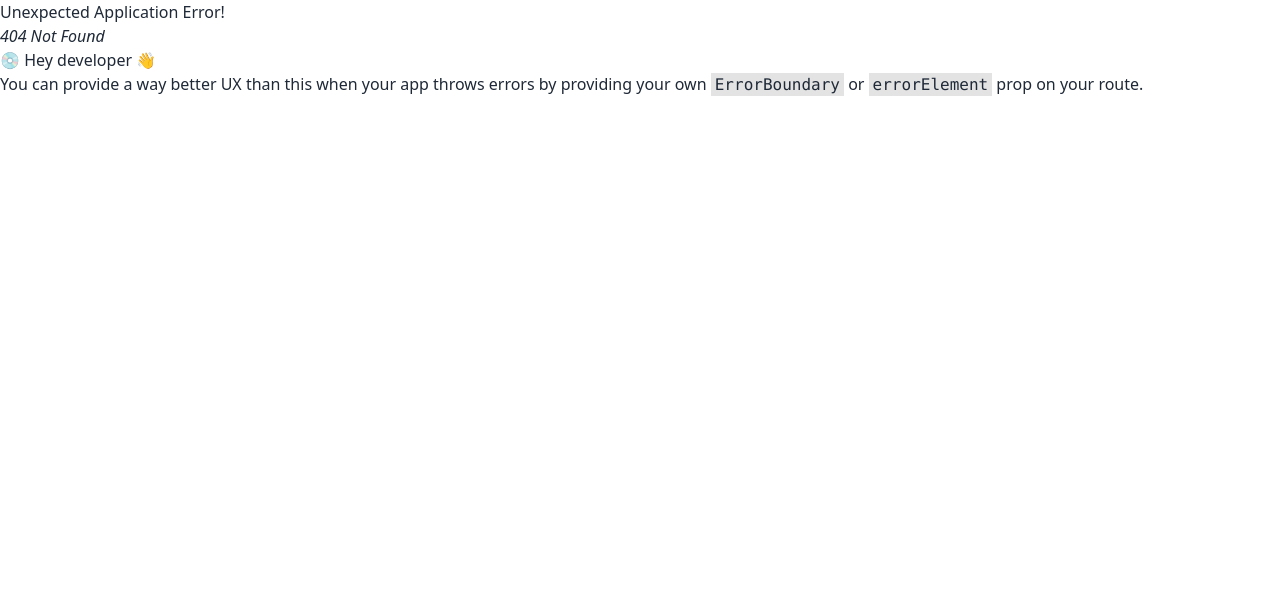
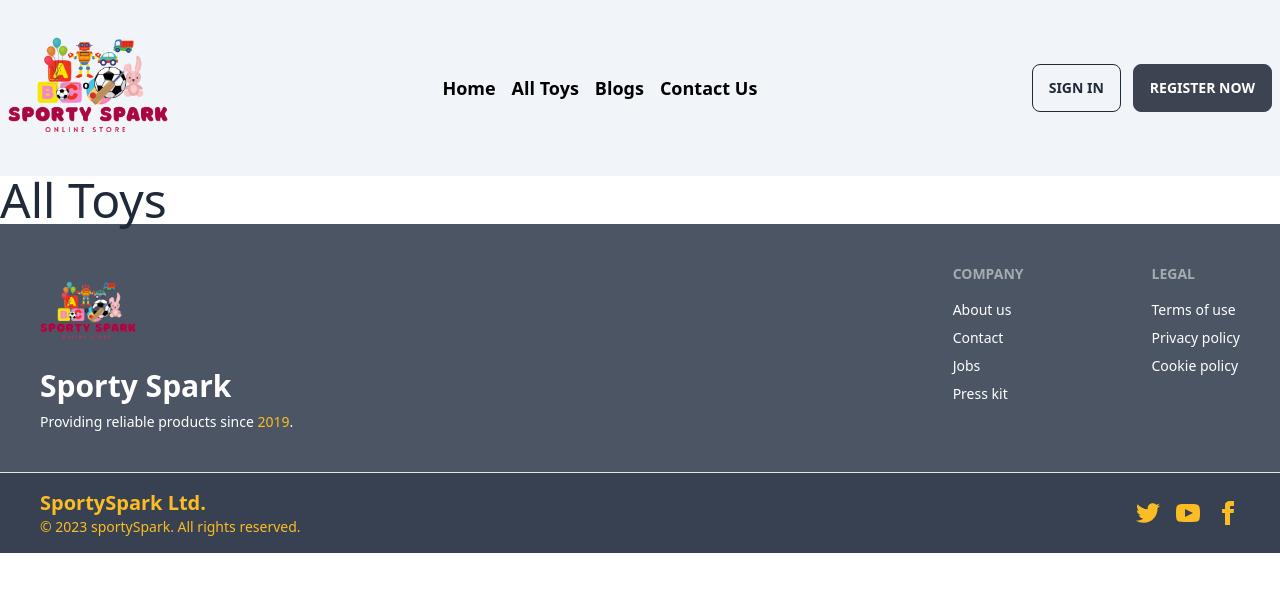
Before and after one commit to hazratshahjalal/SportySpark-client-side, a React (Vite) app: page /allToys in a window 1280 px wide. Before the commit this address had no page. Shown: the top 592 px of the page. Built offline with nearby package versions, Linux system fonts and the light colour scheme.

Commit message:
footer menu updated

```diff
--- /dev/null
+++ b/src/pages/AllToys/AllToys.jsx
@@ -0,0 +1,11 @@
+import React from 'react';
+
+const AllToys = () => {
+  return (
+    <div>
+      <h1 className="text-5xl">All Toys</h1>
+    </div>
+  );
+};
+
+export default AllToys; <h1 className="text-5xl">All Toys</h1>
--- a/src/pages/shared/Footer/Footer.jsx
+++ b/src/pages/shared/Footer/Footer.jsx
@@ -4,7 +4,7 @@
 const Footer = () => {
   return (
     <div className="">
-      <footer className="footer p-10  bg-gray-600 text-neutral-content">
+      <footer className="footer p-10 flex justify-between bg-gray-600 text-neutral-content">
         <div>
           <div>
             <Link to='/'> <img className='w-24 !important' src={logo} alt="" />
@@ -13,41 +13,36 @@
           <h2 className="text-3xl font-bold">Sporty Spark</h2>
           <p className="">Providing reliable products since <span className="text-warning">2019</span>.</p>
         </div>
-        <div>
-          <span className="footer-title">Services</span>
-          <Link className="link link-hover">Branding</Link>
-          <Link className="link link-hover">Design</Link>
-          <Link className="link link-hover">Marketing</Link>
-          <Link className="link link-hover">Advertisement</Link>
-        </div>
-        <div>
+        <div className="flex justify-between gap-x-32	">
+          <div className="flex flex-col gap-2">
             <span className="footer-title">Company</span>
-          <Link className="link link-hover">About us</Link>
-          <Link className="link link-hover">Contact</Link>
+            <Link to='/aboutUs' className="link link-hover">About us</Link>
+            <Link to='/contact' className="link link-hover">Contact</Link>
             <Link className="link link-hover">Jobs</Link>
             <Link className="link link-hover">Press kit</Link>
           </div>
-        <div>
+          <div className="flex flex-col gap-2">
             <span className="footer-title">Legal</span>
             <Link className="link link-hover">Terms of use</Link>
             <Link className="link link-hover">Privacy policy</Link>
             <Link className="link link-hover">Cookie policy</Link>
           </div>
+        </div>
       </footer>
       <footer className="footer px-10 py-4 border-t  bg-gray-700 text-neutral-content border-base-300">
         <div className="items-center grid-flow-col">
 
-          <p className="text-warning"> <span className="font-bold text-xl">SportySpark Ltd.</span><br />
+          <p className="text-warning"> <span className="font-bold text-xl hover:text-white">SportySpark Ltd.</span><br />
             &copy; {new Date().getFullYear()} sportySpark. All rights reserved.
           </p>
 
 
         </div>
         <div className="md:place-self-center md:justify-self-end">
-          <div className="grid grid-flow-col gap-4 text-warning">
-            <Link><svg xmlns="http://www.w3.org/2000/svg" width="24" height="24" viewBox="0 0 24 24" className="fill-current"><path d="M24 4.557c-.883.392-1.832.656-2.828.775 1.017-.609 1.798-1.574 2.165-2.724-.951.564-2.005.974-3.127 1.195-.897-.957-2.178-1.555-3.594-1.555-3.179 0-5.515 2.966-4.797 6.045-4.091-.205-7.719-2.165-10.148-5.144-1.29 2.213-.669 5.108 1.523 6.574-.806-.026-1.566-.247-2.229-.616-.054 2.281 1.581 4.415 3.949 4.89-.693.188-1.452.232-2.224.084.626 1.956 2.444 3.379 4.6 3.419-2.07 1.623-4.678 2.348-7.29 2.04 2.179 1.397 4.768 2.212 7.548 2.212 9.142 0 14.307-7.721 13.995-14.646.962-.695 1.797-1.562 2.457-2.549z"></path></svg></Link>
-            <Link><svg xmlns="http://www.w3.org/2000/svg" width="24" height="24" viewBox="0 0 24 24" className="fill-current"><path d="M19.615 3.184c-3.604-.246-11.631-.245-15.23 0-3.897.266-4.356 2.62-4.385 8.816.029 6.185.484 8.549 4.385 8.816 3.6.245 11.626.246 15.23 0 3.897-.266 4.356-2.62 4.385-8.816-.029-6.185-.484-8.549-4.385-8.816zm-10.615 12.816v-8l8 3.993-8 4.007z"></path></svg></Link>
-            <Link><svg xmlns="http://www.w3.org/2000/svg" width="24" height="24" viewBox="0 0 24 24" className="fill-current"><path d="M9 8h-3v4h3v12h5v-12h3.642l.358-4h-4v-1.667c0-.955.192-1.333 1.115-1.333h2.885v-5h-3.808c-3.596 0-5.192 1.583-5.192 4.615v3.385z"></path></svg></Link>
+          <div className="grid grid-flow-col gap-4 text-warning ">
+            <Link className="hover:text-white"><svg xmlns="http://www.w3.org/2000/svg" width="24" height="24" viewBox="0 0 24 24" className="fill-current"><path d="M24 4.557c-.883.392-1.832.656-2.828.775 1.017-.609 1.798-1.574 2.165-2.724-.951.564-2.005.974-3.127 1.195-.897-.957-2.178-1.555-3.594-1.555-3.179 0-5.515 2.966-4.797 6.045-4.091-.205-7.719-2.165-10.148-5.144-1.29 2.213-.669 5.108 1.523 6.574-.806-.026-1.566-.247-2.229-.616-.054 2.281 1.581 4.415 3.949 4.89-.693.188-1.452.232-2.224.084.626 1.956 2.444 3.379 4.6 3.419-2.07 1.623-4.678 2.348-7.29 2.04 2.179 1.397 4.768 2.212 7.548 2.212 9.142 0 14.307-7.721 13.995-14.646.962-.695 1.797-1.562 2.457-2.549z"></path></svg></Link>
+            <Link className="hover:text-white"><svg xmlns="http://www.w3.org/2000/svg" width="24" height="24" viewBox="0 0 24 24" className="fill-current"><path d="M19.615 3.184c-3.604-.246-11.631-.245-15.23 0-3.897.266-4.356 2.62-4.385 8.816.029 6.185.484 8.549 4.385 8.816 3.6.245 11.626.246 15.23 0 3.897-.266 4.356-2.62 4.385-8.816-.029-6.185-.484-8.549-4.385-8.816zm-10.615 12.816v-8l8 3.993-8 4.007z"></path></svg></Link>
+            <Link className="hover:text-white"><svg xmlns="http://www.w3.org/2000/svg" width="24" height="24" viewBox="0 0 24 24" className="fill-current"><path d="M9 8h-3v4h3v12h5v-12h3.642l.358-4h-4v-1.667c0-.955.192-1.333 1.115-1.333h2.885v-5h-3.808c-3.596 0-5.192 1.583-5.192 4.615v3.385z"></path></svg></Link>
           </div>
         </div>
       </footer>
--- a/src/routes/Routes.jsx
+++ b/src/routes/Routes.jsx
@@ -4,6 +4,7 @@
 import Login from "../pages/Login/Login";
 import Registration from "../pages/Registration/Registration";
 import Blogs from "../pages/Blogs/Blogs";
+import AllToys from "../pages/AllToys/AllToys";
 
 const router = createBrowserRouter([
   {
@@ -25,6 +26,10 @@
       {
         path: '/blogs',
         element: <Blogs></Blogs>
+      },
+      {
+        path: '/allToys',
+        element: <AllToys></AllToys>
       }
     ]
   },
```
Lines whose indentation alone changed are shown as unchanged.
